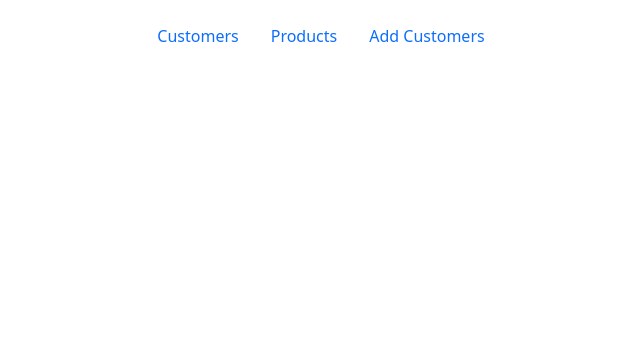
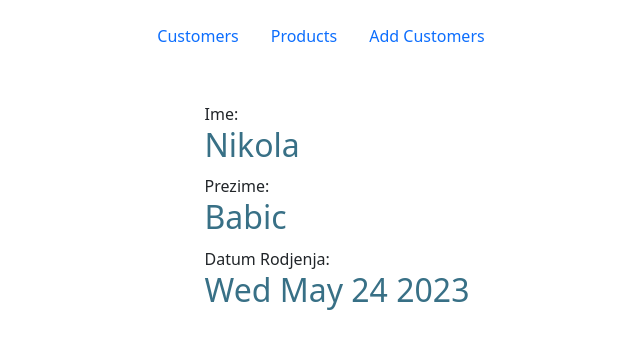
Before and after one commit to NikolaNB1/store-app, a React (Create React App) app: page /customers/0 in a window 1280 px wide. Shown: the top 348 px of the page, without its empty margins (319-959 px from the left). Built offline with nearby package versions, Linux system fonts and the light colour scheme.

Commit message:
cetvrti zadatak

```diff
--- a/src/App.css
+++ b/src/App.css
@@ -148,3 +148,19 @@ tbody a:hover {
 .customersForm a:hover {
   background-color: #555555;
 }
+
+.seeCustomer {
+  margin: 20px;
+  display: flex;
+  align-items: center;
+  justify-content: center;
+}
+.seeCustomer ul {
+  list-style-type: none;
+}
+.seeCustomer li {
+  margin: 10px;
+}
+.seeCustomer li h2 {
+  color: rgb(56, 112, 134);
+}
--- a/src/App.js
+++ b/src/App.js
@@ -4,6 +4,7 @@ import { useState } from "react";
 import AppCustomers from "./pages/AppCustomers";
 import AppProducts from "./pages/AppProducts";
 import AddCustomer from "./pages/AddCustomer";
+import SingleCustomer from "./components/SingleCustomer";
 
 const listOfCustomers = [
   {
@@ -60,6 +61,10 @@ function App() {
         path="/addcustomers"
         element={<AddCustomer handleSubmit={handleSubmit} />}
       ></Route>
+      <Route
+        path="/customers/:id"
+        element={<SingleCustomer customers={customers} />}
+      ></Route>
     </Routes>
   );
 }
--- a/src/components/AllCustomers.jsx
+++ b/src/components/AllCustomers.jsx
@@ -9,6 +9,7 @@ const AllCustomers = ({ customers, onRemove }) => {
             <th>Ime</th>
             <th>Prezime</th>
             <th>Datum rodjenja</th>
+            <th>Poslednje kupovine</th>
             <th>Akcija</th>
           </tr>
         </thead>
--- a/src/components/Customer.jsx
+++ b/src/components/Customer.jsx
@@ -1,3 +1,5 @@
+import { Link } from "react-router-dom";
+
 const Customer = ({ customer, index, onRemove }) => {
   return (
     <tr key={index}>
@@ -5,6 +7,9 @@ const Customer = ({ customer, index, onRemove }) => {
       <td>{customer.lastName}</td>
       <td>{customer.dateOfBirth}</td>
       <td>
+        <Link to={`/customers/${index}`}>Pogledaj</Link>
+      </td>
+      <td>
         <button onClick={() => onRemove(customer.firstName)}>Remove</button>
       </td>
     </tr>
--- /dev/null
+++ b/src/components/SeeCustomer.jsx
@@ -0,0 +1,18 @@
+const SeeCustomer = ({ customer }) => {
+  return (
+    <div className="seeCustomer">
+      <ul>
+        <li>
+          Ime: <h2>{customer.firstName}</h2>
+        </li>
+        <li>
+          Prezime: <h2>{customer.lastName}</h2>
+        </li>
+        <li>
+          Datum rodjenja: <h2>{customer.dateOfBirth}</h2>
+        </li>
+      </ul>
+    </div>
+  );
+};
+export default SeeCustomer;
--- /dev/null
+++ b/src/components/SingleCustomer.jsx
@@ -0,0 +1,8 @@
+import { useParams } from "react-router-dom";
+import SeeCustomer from "./SeeCustomer";
+
+const SingleCustomer = ({ customers }) => {
+  const { id } = useParams();
+  return <SeeCustomer customer={customers[id]} />;
+};
+export default SingleCustomer;
```
